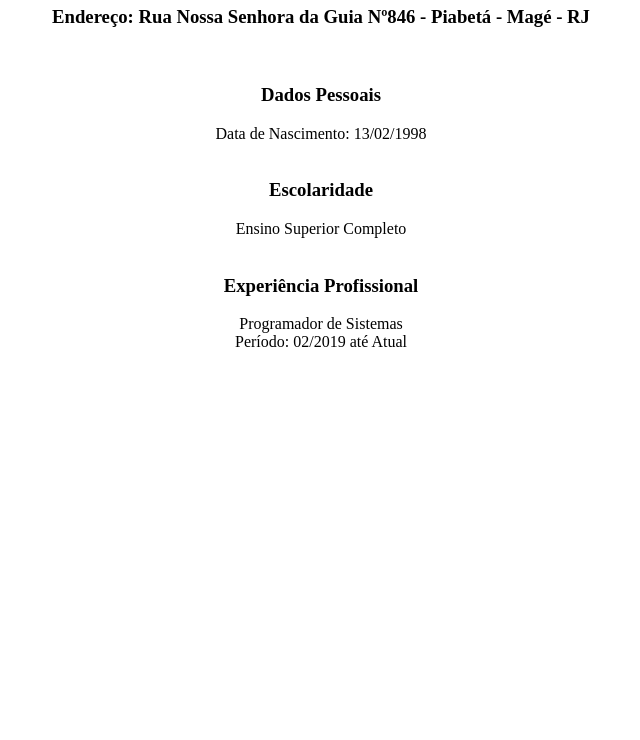
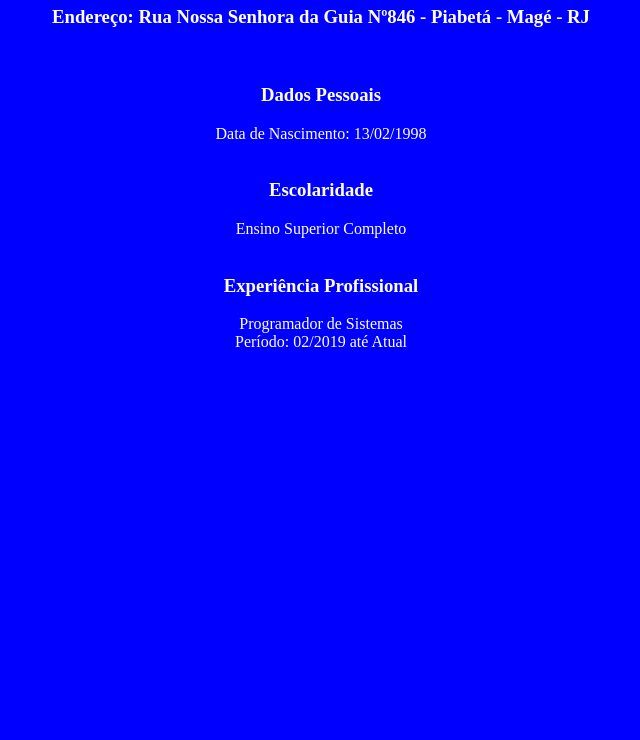
Before and after one commit to lucastw13/site, a plain HTML site: page index.html in a window 1280 px wide. Shown: the part 60-800 px from the top of the page, without its empty margins (319-959 px from the left). Drawn offline with Linux system fonts and the light colour scheme.

Commit message:
EstiloNoIndex

```diff
--- /dev/null
+++ b/estilo.css
@@ -0,0 +1,5 @@
+body{
+
+    background-color: blue;
+    color:white
+}
--- a/index.html
+++ b/index.html
@@ -1,4 +1,7 @@
 <html>
+    <head>
+        <link rel="stylesheet" href="estilo.css">
+    </head>
 <body>
     <center>
     <h1>Lucas Baptista de Jesus </h1>
```
